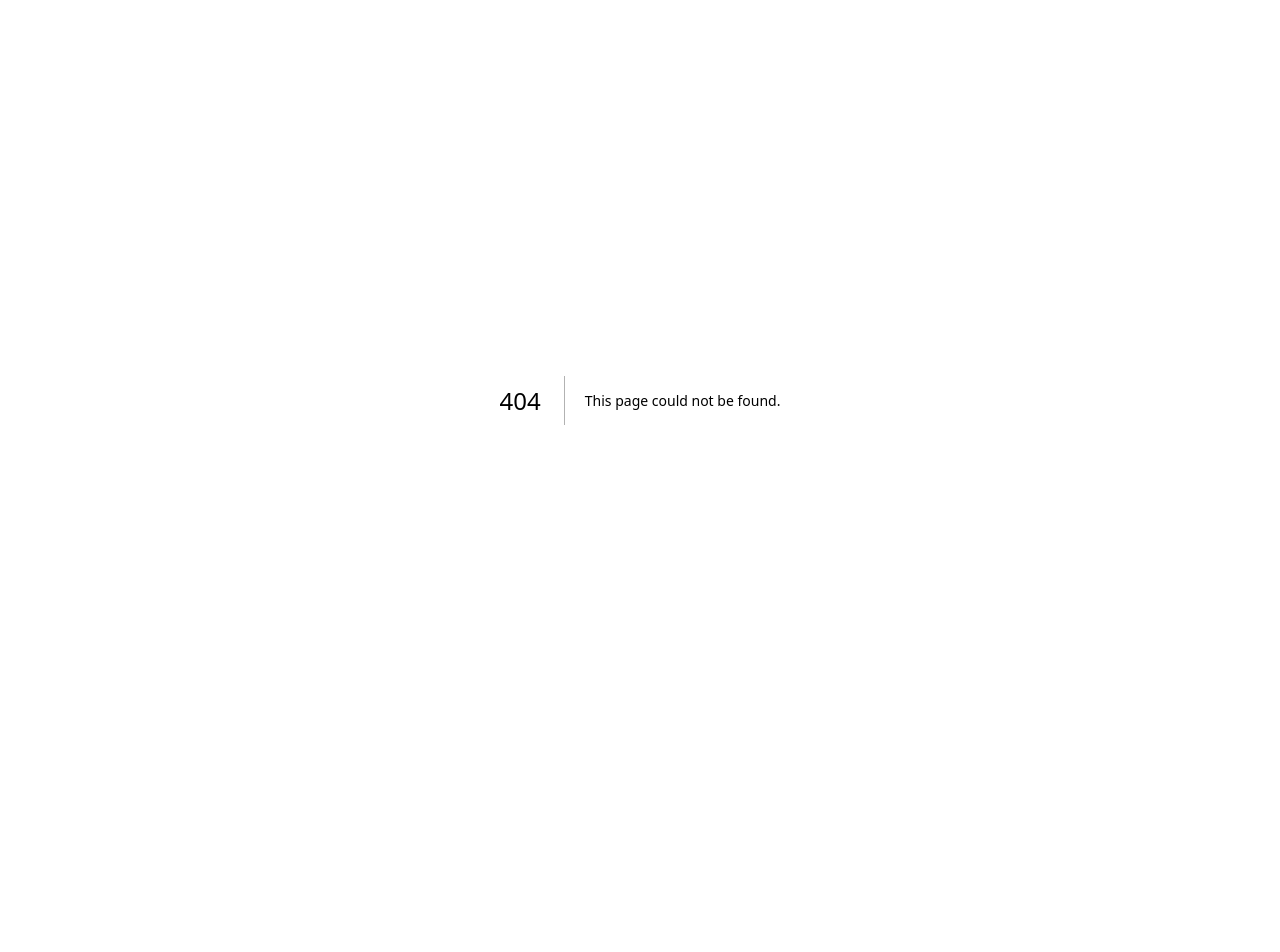
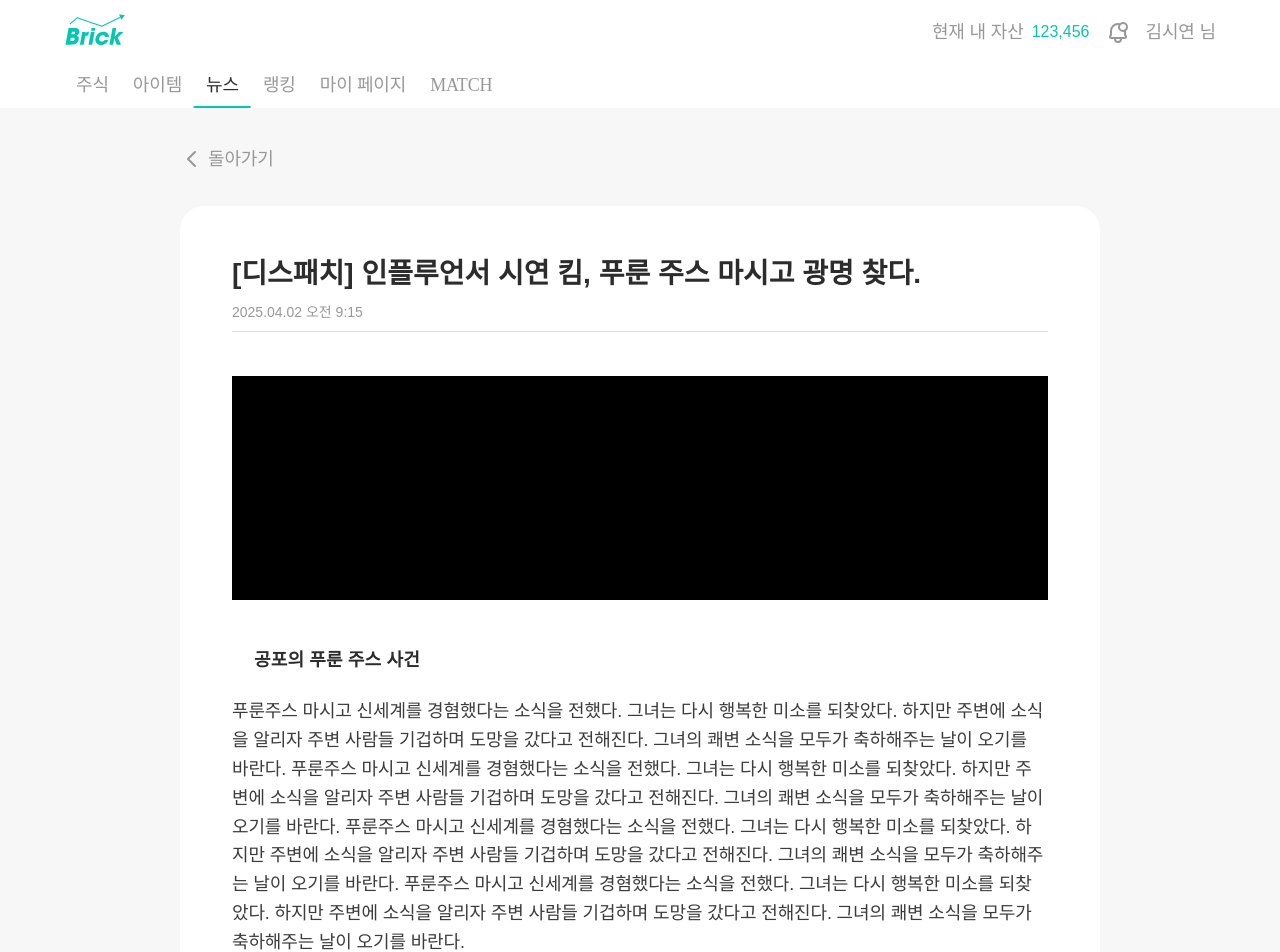
Before and after one commit to SHYY-BRICK/BRICK_WEB, a Next.js app: page /news/1 in a window 1280 px wide. Before the commit this address had no page. Shown: the top 952 px of the page. Before the commit the page ends 800 px from the top, so only its background shows below. Built offline with nearby package versions, Linux system fonts and the light colour scheme; a web font is replaced by a local one.

Commit message:
feat: NewsDetail 페이지 퍼블리싱

```diff
--- /dev/null
+++ b/src/app/news/[id]/page.tsx
@@ -0,0 +1,63 @@
+"use client";
+
+import LeftArrowIcon from "@/assets/LeftArrowIcon";
+import Header from "@/components/Header";
+import React from "react";
+
+const page = () => {
+  const handleBackClick = () => {
+    window.history.back();
+  };
+  return (
+    <div className="flex flex-col items-center w-[100%] h-[100%] bg-grey-300">
+      <Header name="김시연" />
+      <main className="flex flex-col w-[57.5rem] gap-8 py-[2.3125rem]">
+        <header
+          className="flex items-center gap-1 cursor-pointer"
+          onClick={handleBackClick}
+        >
+          <LeftArrowIcon />
+          <p className="text-p1 text-grey-700 font-regular">돌아가기</p>
+        </header>
+        <section className="flex flex-col w-full py-12 px-[3.25rem] bg-white rounded-3xl gap-11">
+          <article className="flex flex-col gap-2">
+            <p className="text-h2 text-grey-1200 font-bold">
+              [디스패치] 인플루언서 시연 킴, 푸룬 주스 마시고 광명 찾다.
+            </p>
+            <p className="text-p3 text-grey-700 font-regular">
+              2025.04.02 오전 9:15
+            </p>
+            <span className="w-full h-px bg-grey-500" />
+          </article>
+          <div className="w-full h-56 bg-black" />
+          <article className="flex flex-col gap-5">
+            <article className="flex items-start gap-[20px]">
+              <span className="w-[0.125rem] h-full bg-primary" />
+              <p className="py-1 text-h5 text-grey-1200 font-semibold">
+                공포의 푸룬 주스 사건
+              </p>
+            </article>
+            <p className="text-p1 text-grey-1000 font-regular">
+              푸룬주스 마시고 신세계를 경혐했다는 소식을 전했다. 그녀는 다시
+              행복한 미소를 되찾았다. 하지만 주변에 소식을 알리자 주변 사람들
+              기겁하며 도망을 갔다고 전해진다. 그녀의 쾌변 소식을 모두가
+              축하해주는 날이 오기를 바란다. 푸룬주스 마시고 신세계를 경혐했다는
+              소식을 전했다. 그녀는 다시 행복한 미소를 되찾았다. 하지만 주변에
+              소식을 알리자 주변 사람들 기겁하며 도망을 갔다고 전해진다. 그녀의
+              쾌변 소식을 모두가 축하해주는 날이 오기를 바란다. 푸룬주스 마시고
+              신세계를 경혐했다는 소식을 전했다. 그녀는 다시 행복한 미소를
+              되찾았다. 하지만 주변에 소식을 알리자 주변 사람들 기겁하며 도망을
+              갔다고 전해진다. 그녀의 쾌변 소식을 모두가 축하해주는 날이 오기를
+              바란다. 푸룬주스 마시고 신세계를 경혐했다는 소식을 전했다. 그녀는
+              다시 행복한 미소를 되찾았다. 하지만 주변에 소식을 알리자 주변
+              사람들 기겁하며 도망을 갔다고 전해진다. 그녀의 쾌변 소식을 모두가
+              축하해주는 날이 오기를 바란다.
+            </p>
+          </article>
+        </section>
+      </main>
+    </div>
+  );
+};
+
+export default page;
--- a/src/app/news/page.tsx
+++ b/src/app/news/page.tsx
@@ -1,6 +1,9 @@
+"use client";
+
 import Header from "@/components/Header";
 import NewsBig from "@/components/NewsBig";
 import NewsSmall from "@/components/NewsSmall";
+import { useRouter } from "next/navigation";
 import React from "react";
 
 const newsData = [
@@ -101,6 +104,11 @@ const beforeNews = [
 ];
 
 const Page = () => {
+  const router = useRouter();
+
+  const handleClick = (id: number) => {
+    router.push(`/news/${id}`);
+  };
   return (
     <div className="bg-grey-300">
       <Header name="김시연" />
@@ -109,7 +117,7 @@ const Page = () => {
           <p className="text-h3 text-grey-1200 font-semibold">오늘의 뉴스</p>
           <section className="flex justify-between gap-6">
             {newsData.map((data) => (
-              <article key={data.id}>
+              <article key={data.id} onClick={() => handleClick(data.id)}>
                 <NewsBig
                   title={data.title}
                   description={data.description}
@@ -123,7 +131,7 @@ const Page = () => {
           <p className="text-h3 text-grey-1200 font-semibold">이전 뉴스</p>
           <section className="grid grid-cols-1 lg:grid-cols-4 gap-x-6 gap-y-5">
             {beforeNews.map((data) => (
-              <article key={data.id}>
+              <article key={data.id} onClick={() => handleClick(data.id)}>
                 <NewsSmall
                   title={data.title}
                   description={data.description}
```
